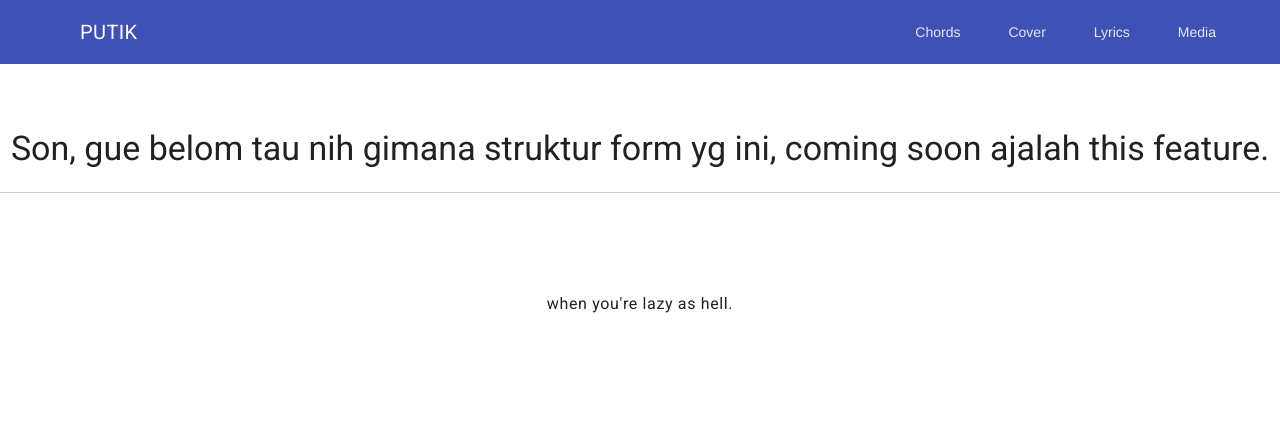
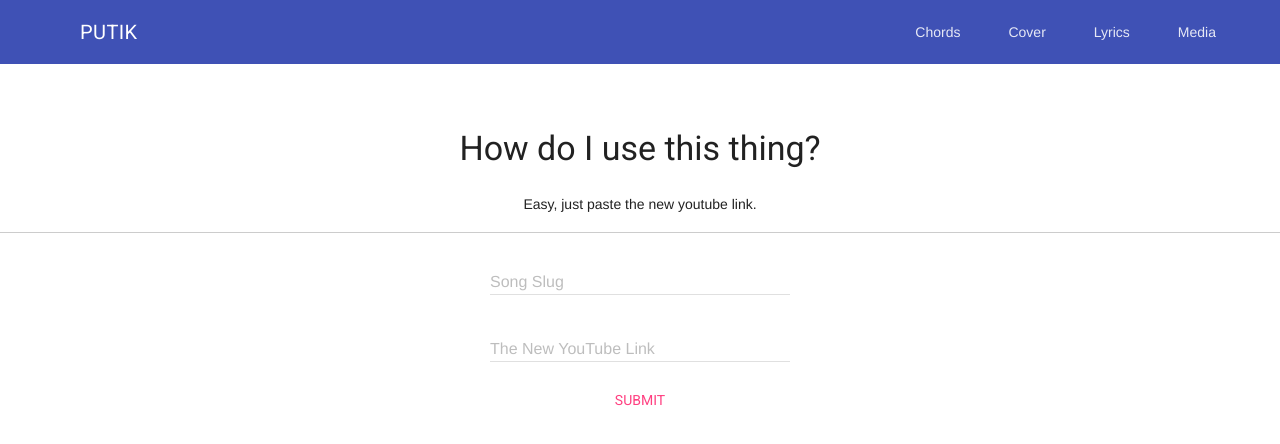
Before and after one commit to sonnylazuardi/putik-server, a website: page public/admin/media.html in a window 1280 px wide. Drawn offline with Linux system fonts and the light colour scheme.

Commit message:
It is done.

```diff
--- a/public/admin/js/main.js
+++ b/public/admin/js/main.js
@@ -20,3 +20,23 @@ function getLyrics() {
         $('#old-lyrics').html(lyrics);
     });
 }
+
+function updateCover() {
+	'use strict';
+	var slug = $('#song-slug').val(),
+		new_image = $('#new_cover').val();
+
+	firebase.database().ref('songs/' + slug).set({
+		cover: new_image
+	});
+}
+
+function updateYT() {
+	'use strict';
+	var slug = $('#song-slug').val(),
+		new_link = $('#new-yt-link').val();
+
+	firebase.database().ref('songs/' + slug).set({
+		media: new_link
+	});
+}
--- a/public/admin/media.html
+++ b/public/admin/media.html
@@ -44,10 +44,20 @@
 	  <main class="mdl-layout__content">
 	  	 <br><br>
 	     <div class="page-content" align="center">
-	     	<h3>Son, gue belom tau nih gimana struktur form yg ini, coming soon ajalah this feature.</h3>
+	     	<h3>How do I use this thing?</h3>
+	     	<p>Easy, just paste the new youtube link.</code></p>
 	     	<hr>
-	     	<br><br><br>
-	     	<h6>when you're lazy as hell.</h6>
+     		<div class="mdl-textfield mdl-js-textfield mdl-textfield--floating-label">
+     		  <input class="mdl-textfield__input" type="text" id="song-slug">
+     		  <label class="mdl-textfield__label" for="song-slug">Song Slug</label>
+     		</div><br>
+     		<div class="mdl-textfield mdl-js-textfield mdl-textfield--floating-label">
+     		  <input class="mdl-textfield__input" type="text" id="new-yt-link">
+     		  <label class="mdl-textfield__label" for="new-yt-link">The New YouTube Link</label>
+     		</div><br>
+     		<button class="mdl-button mdl-js-button mdl-button--accent" onclick="updateYT()">
+			  Submit
+			</button>
 	    </div>
 	  </main>
 	</div>
```
Also changed, not shown: public/admin/cover.html (+5 -1 lines).
